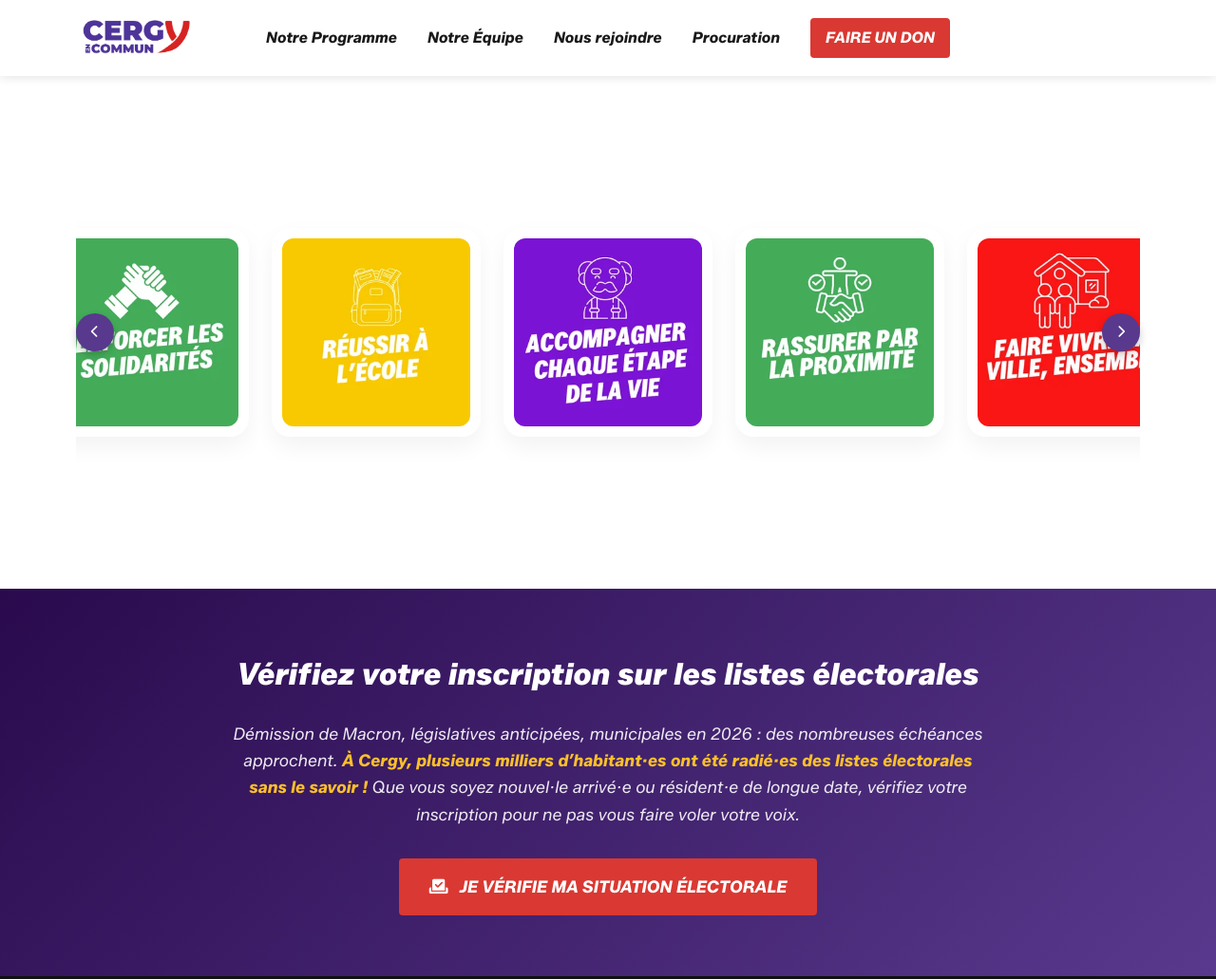
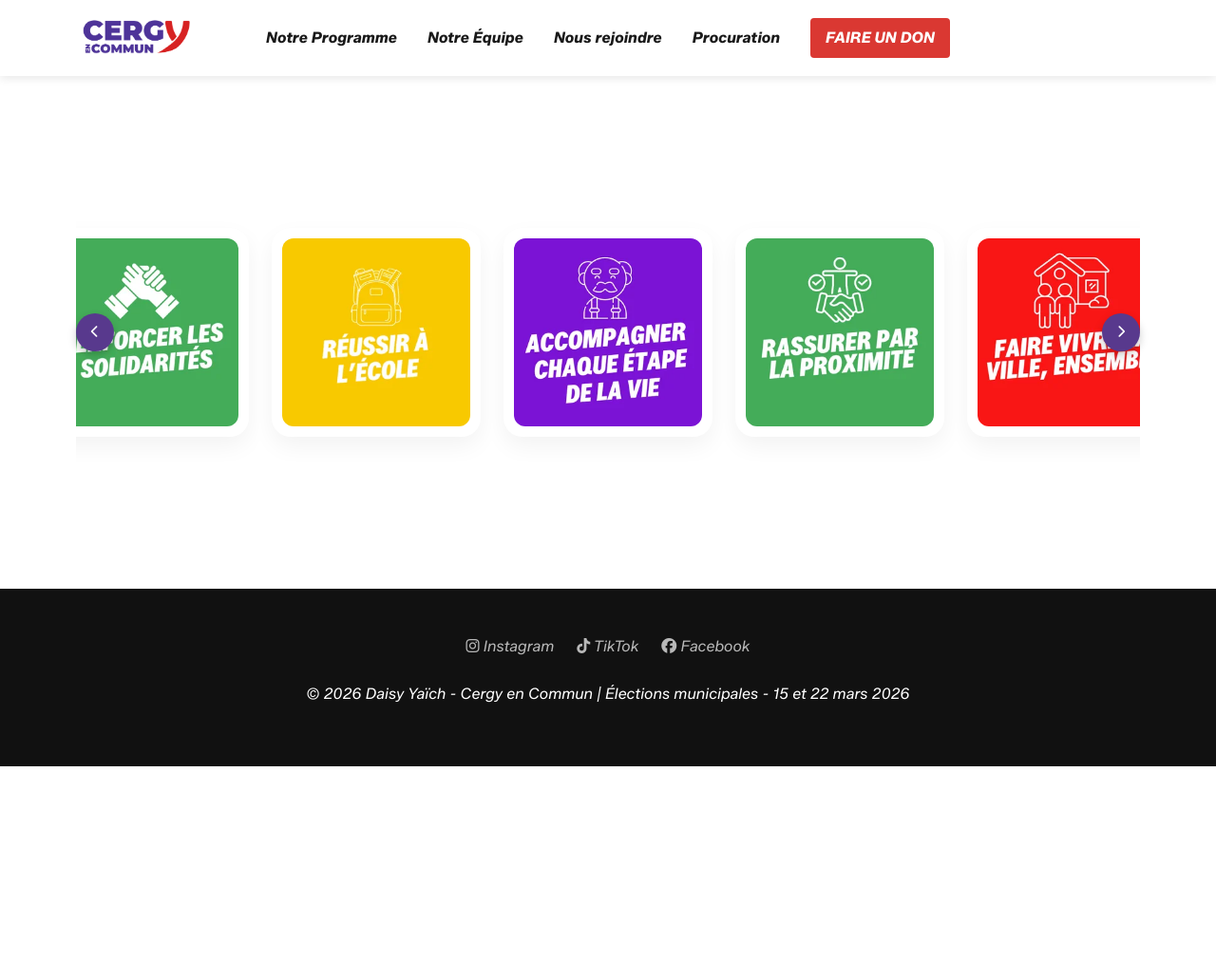
Before and after one commit to mohakadd/daisydev, a website built with Vite: page programme.html in a window 1280 px wide. Shown: the top 1031 px of the page at 95% size. After the commit the page ends 807 px from the top, so only its background shows below. Built offline with nearby package versions, Linux system fonts and the light colour scheme.

Commit message:
style: remove voting cta section from pages

```diff
--- a/programme.html
+++ b/programme.html
@@ -112,24 +112,7 @@
                 </div>
             </div>
         </section>
-        <section class="voting-cta">
-            <div class="container">
-                <h2>Vérifiez votre inscription sur les listes électorales</h2>
-                <p>Démission de Macron, législatives anticipées, municipales en 2026 : des nombreuses échéances
-                    approchent.
-                    <span class="highlight">À Cergy, plusieurs milliers d’habitant·es ont été radié·es des listes
-                        électorales sans le
-                        savoir !</span> Que vous soyez nouvel·le arrivé·e ou résident·e de longue date, vérifiez votre
-                    inscription
-                    pour ne pas vous faire voler votre voix.
-                </p>
-                <a href="https://www.service-public.gouv.fr/particuliers/vosdroits/R16396" target="_blank"
-                    rel="noopener noreferrer" class="btn btn-primary" style="font-size: 1.1rem; padding: 1rem 2rem;">
-                    <i class="fa-solid fa-check-to-slot" style="margin-right: 0.5rem;"></i> Je vérifie ma situation
-                    électorale
-                </a>
-            </div>
-        </section>
+
     </main>
 
     <footer>
```
Also changed, not shown: index.html (+0 -17 lines), notre-equipe.html (+1 -18 lines).
